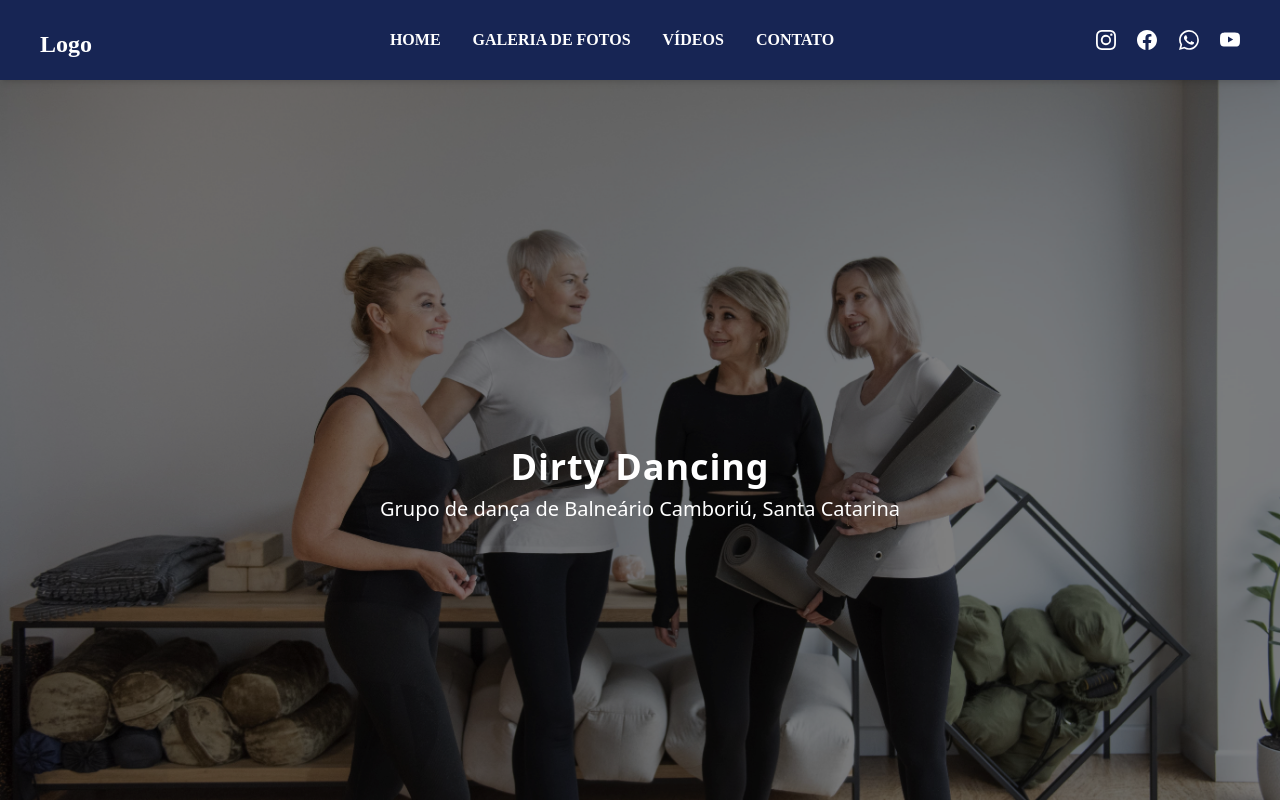
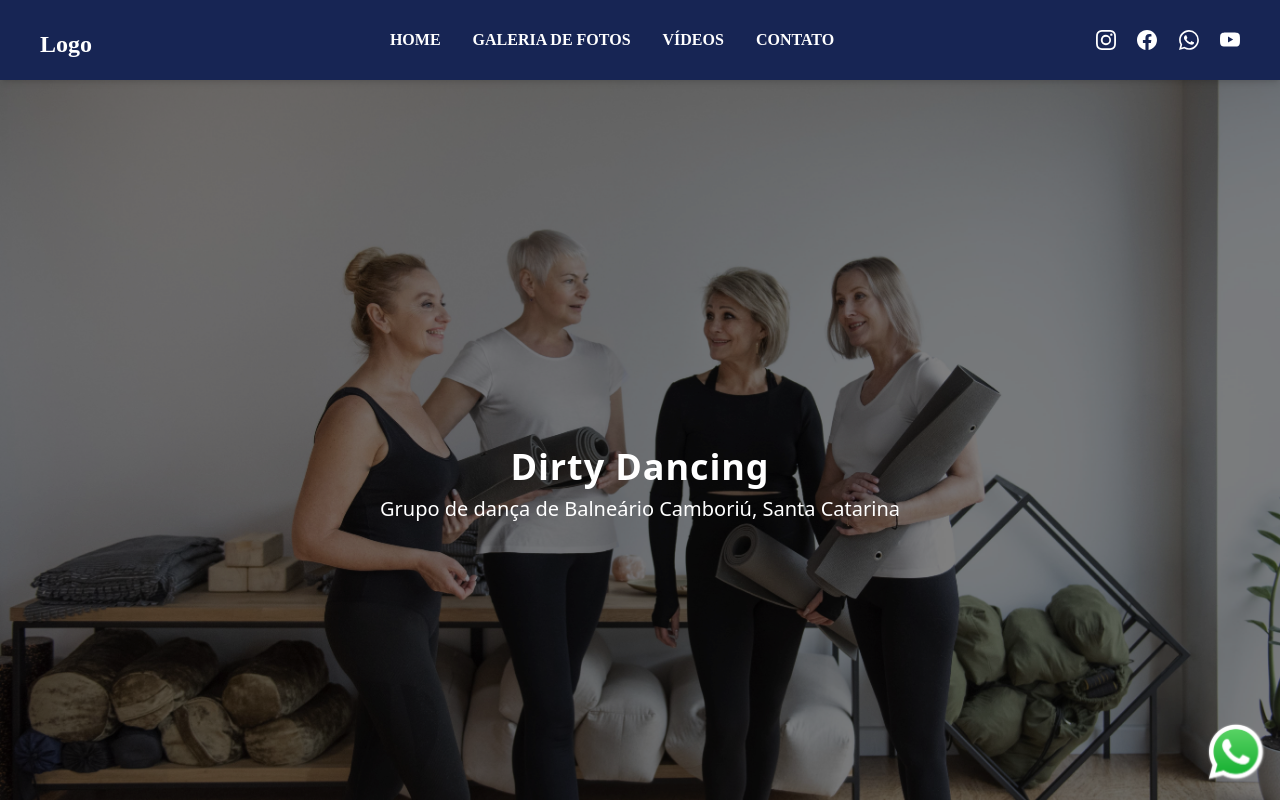
Before and after one commit to NataliaSRiber/dance_group_website_template, a Next.js app: page /Home in a window 1280 px wide. Shown: the top 800 px of the page. Built offline with nearby package versions, Linux system fonts and the light colour scheme.

Commit message:
refactor: it changes a chatbox call.

```diff
--- a/src/pages/Contact.tsx
+++ b/src/pages/Contact.tsx
@@ -1,7 +1,7 @@
 import React from 'react';
 import Nav from './Nav';
 import Footer from './Footer';
-import ChatDiv from './ChatDiv';
+import ChatBox from './ChatBox';
 
 
 
@@ -56,7 +56,7 @@ const Contact = (props: any) => {
           </div>
         </div>
       </section>
-      <ChatDiv />
+      <ChatBox />
       <Footer />
       </>
     );
--- a/src/pages/Home.tsx
+++ b/src/pages/Home.tsx
@@ -2,7 +2,7 @@ import React, { useEffect, useState } from 'react';
 import Image from 'next/image'
 import women from './assets/women.jpg'
 import Nav from './Nav';
-import ChatDiv from './ChatDiv';
+import ChatBox from './ChatBox';
 
 const Home = () => {
   const [animation, setAnimation] = useState(false);
@@ -39,7 +39,7 @@ const Home = () => {
               Etiam hendrerit ante dui, in finibus diam sollicitudin ac. Fusce lobortis orci ligula, quis molestie arcu hendrerit nec. Duis eu nulla vel mi fringilla molestie vel id massa. Curabitur ut malesuada dui. Duis pretium lacus id dui sagittis pretium. Ut accumsan quam a risus tempor, interdum pellentesque erat pulvinar. Nunc massa neque, mollis in congue id, scelerisque at ipsum. Nam aliquam tellus non ligula mollis cursus. In vel molestie nulla, non mattis turpis. Nunc sed urna ac lacus ultricies aliquam sodales nec massa.
           </p>
         </div>
-        <ChatDiv/>
+        <ChatBox/>
       </>
     );
 }
--- a/src/pages/Videos.tsx
+++ b/src/pages/Videos.tsx
@@ -2,7 +2,7 @@ import React from 'react';
 import Nav from './Nav';
 import Footer from './Footer';
 import presentations from './api/presentations';
-import ChatDiv from './ChatDiv';
+import ChatBox from './ChatBox';
 
 const Videos = () => {
     return (
@@ -29,7 +29,7 @@ const Videos = () => {
             </div>
           </div>
         </section>
-        <ChatDiv />
+        <ChatBox />
         <Footer />
       </>
     );
```
